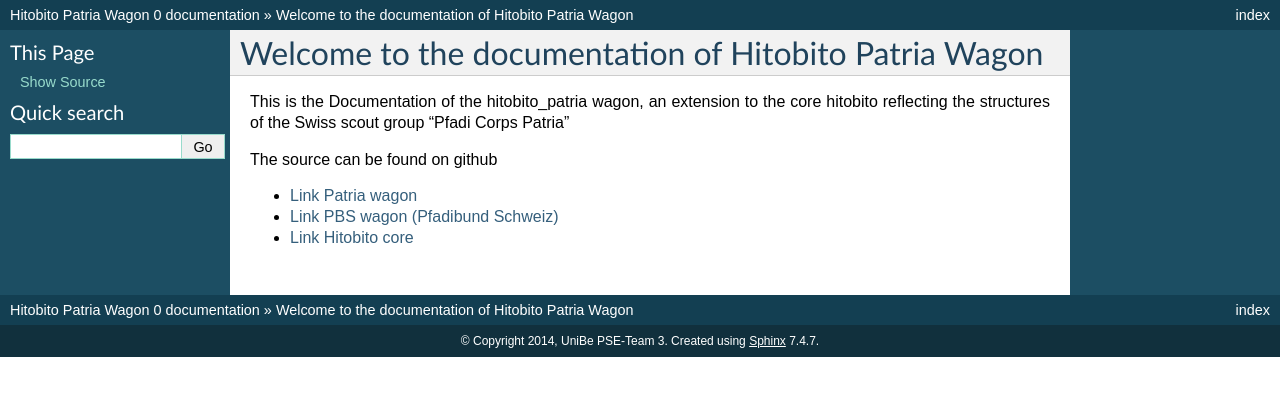
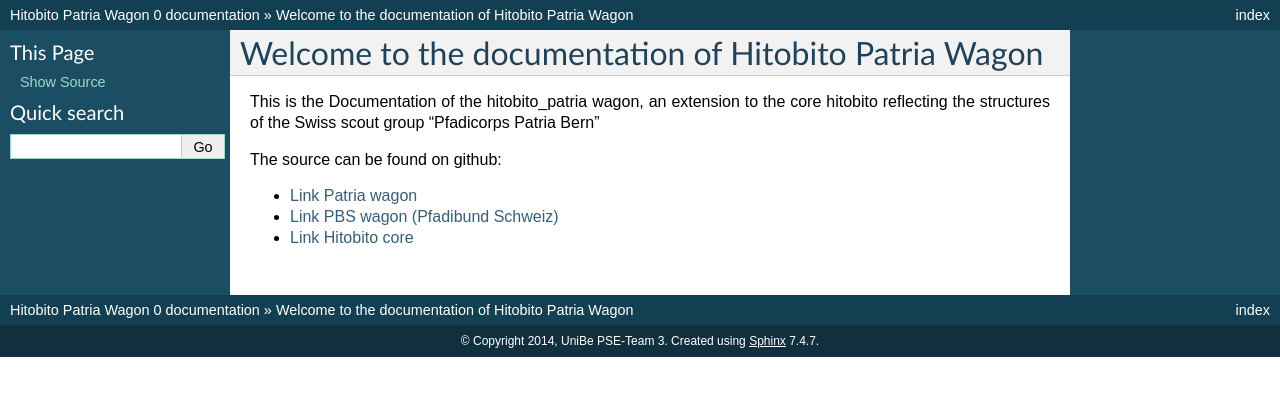
Before and after one commit to pfadipatria/hitobito_patria, a Sphinx documentation site: the page built from docs/index.rst, in a window 1280 px wide. Shown: the top 396 px of the page. Built offline with Sphinx 7.4.7, drawn with Linux system fonts in a browser that asks for light colours.

Commit message:
Corrected the Docs

```diff
--- a/docs/index.rst
+++ b/docs/index.rst
@@ -2,9 +2,9 @@ Welcome to the documentation of Hitobito Patria Wagon
 =====================================================
 
 This is the Documentation of the hitobito_patria wagon, an extension to
-the core hitobito reflecting the structures of the Swiss scout group "Pfadi Corps Patria"
+the core hitobito reflecting the structures of the Swiss scout group "Pfadicorps Patria Bern"
 
-The source can be found on github
+The source can be found on github:
 
 * `Link Patria wagon <https://github.com/pfadipatria/hitobito_patria>`_
 * `Link PBS wagon (Pfadibund Schweiz) <https://github.com/hitobito/hitobito_pbs>`_
```
